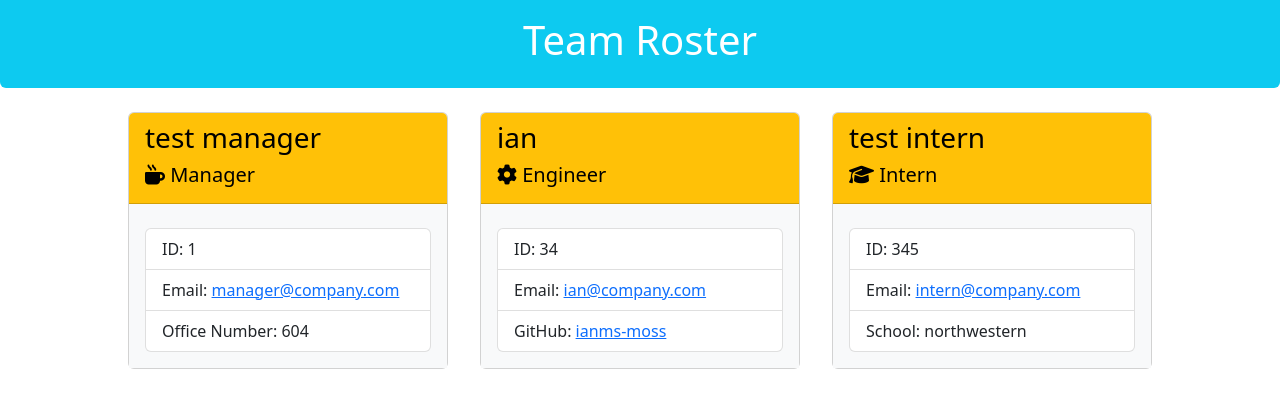
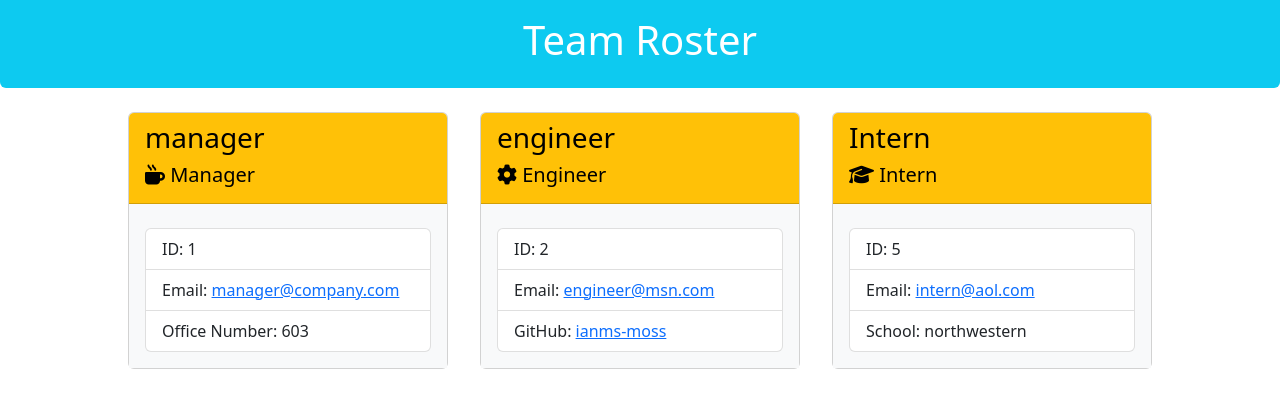
Before and after one commit to ian-sieg/profile-generator, a website: page dists/example-index.html in a window 1280 px wide. Drawn offline with nearby package versions, Linux system fonts and the light colour scheme.

Commit message:
changed example index.html

```diff
--- a/dists/sample-index.html
+++ b/dists/example-index.html
@@ -15,37 +15,37 @@
             <div class="row justify-content-center">
                 <div class="card col-3 m-3" style="padding-left: 0; padding-right: 0;">
         <div class="card-header text-bg-warning">
-            <h3>test manager</h3>
+            <h3>manager</h3>
             <h5><i class="fa-solid fa-mug-hot"></i> Manager</h5>
         </div>
         <div class="card-body text-bg-light">
             <ul class="list-group list-group pt-2">
                 <li class="list-group-item">ID: 1</li>
                 <li class="list-group-item">Email: <a href="mailto:manager@company.com">manager@company.com</a></li>
-                <li class="list-group-item">Office Number: 604</li>
+                <li class="list-group-item">Office Number: 603</li>
             </ul>
         </div>
     </div><div class="card col-3 m-3" style="padding-left: 0; padding-right: 0;">
         <div class="card-header text-bg-warning">
-            <h3>ian</h3>
+            <h3>engineer</h3>
             <h5><i class="fa-solid fa-gear"></i> Engineer</h5>
         </div>
         <div class="card-body text-bg-light">
             <ul class="list-group list-group pt-2">
-                <li class="list-group-item">ID: 34</li>
-                <li class="list-group-item">Email: <a href="mailto:ian@company.com">ian@company.com</a></li>
+                <li class="list-group-item">ID: 2</li>
+                <li class="list-group-item">Email: <a href="mailto:engineer@msn.com">engineer@msn.com</a></li>
                 <li class="list-group-item">GitHub: <a href="https://github.com/ianms-moss" target="_blank">ianms-moss</a></li>
             </ul>
         </div>
     </div><div class="card col-3 m-3" style="padding-left: 0; padding-right: 0;">
         <div class="card-header text-bg-warning">
-            <h3>test intern</h3>
+            <h3>Intern</h3>
             <h5><i class="fa-solid fa-graduation-cap"></i> Intern</h5>
         </div>
         <div class="card-body text-bg-light">
             <ul class="list-group list-group pt-2">
-                <li class="list-group-item">ID: 345</li>
-                <li class="list-group-item">Email: <a href="mailto:intern@company.com">intern@company.com</a></li>
+                <li class="list-group-item">ID: 5</li>
+                <li class="list-group-item">Email: <a href="mailto:intern@aol.com">intern@aol.com</a></li>
                 <li class="list-group-item">School: northwestern</a></li>
             </ul>
         </div>
```
